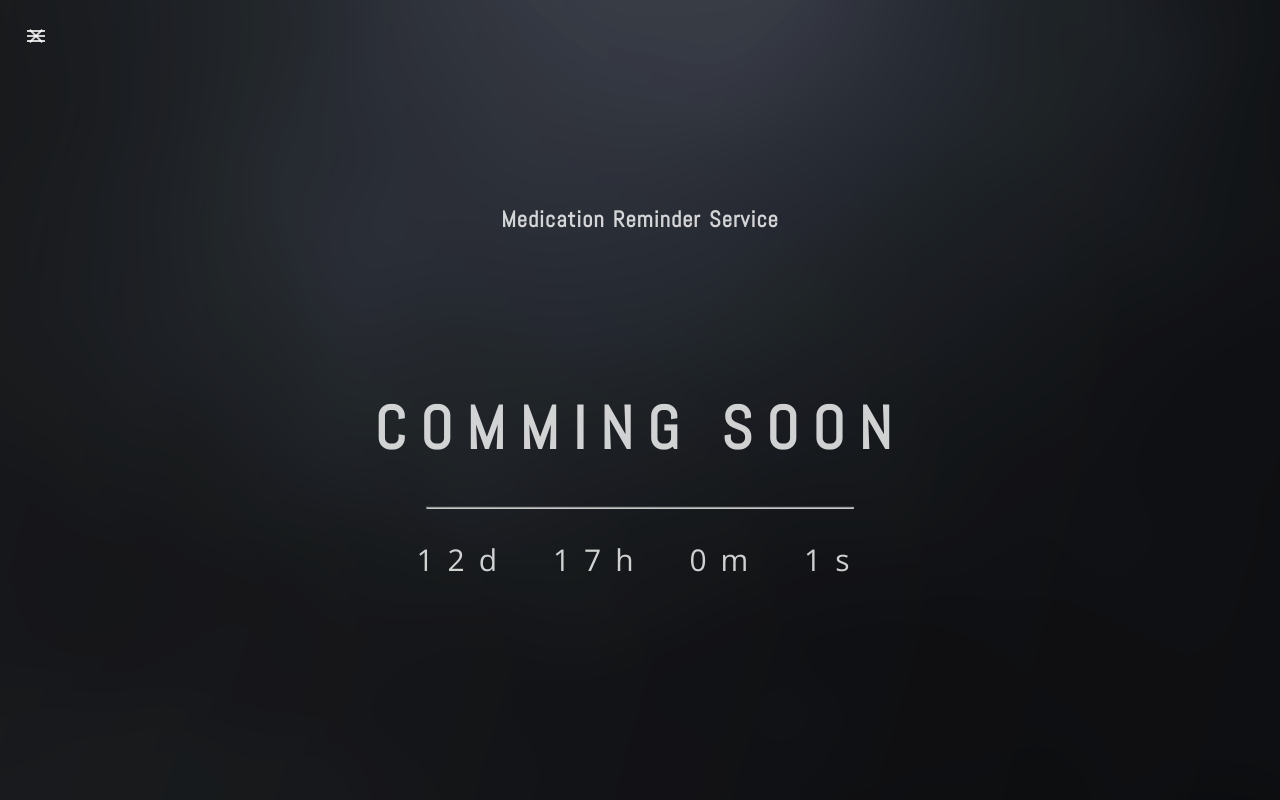
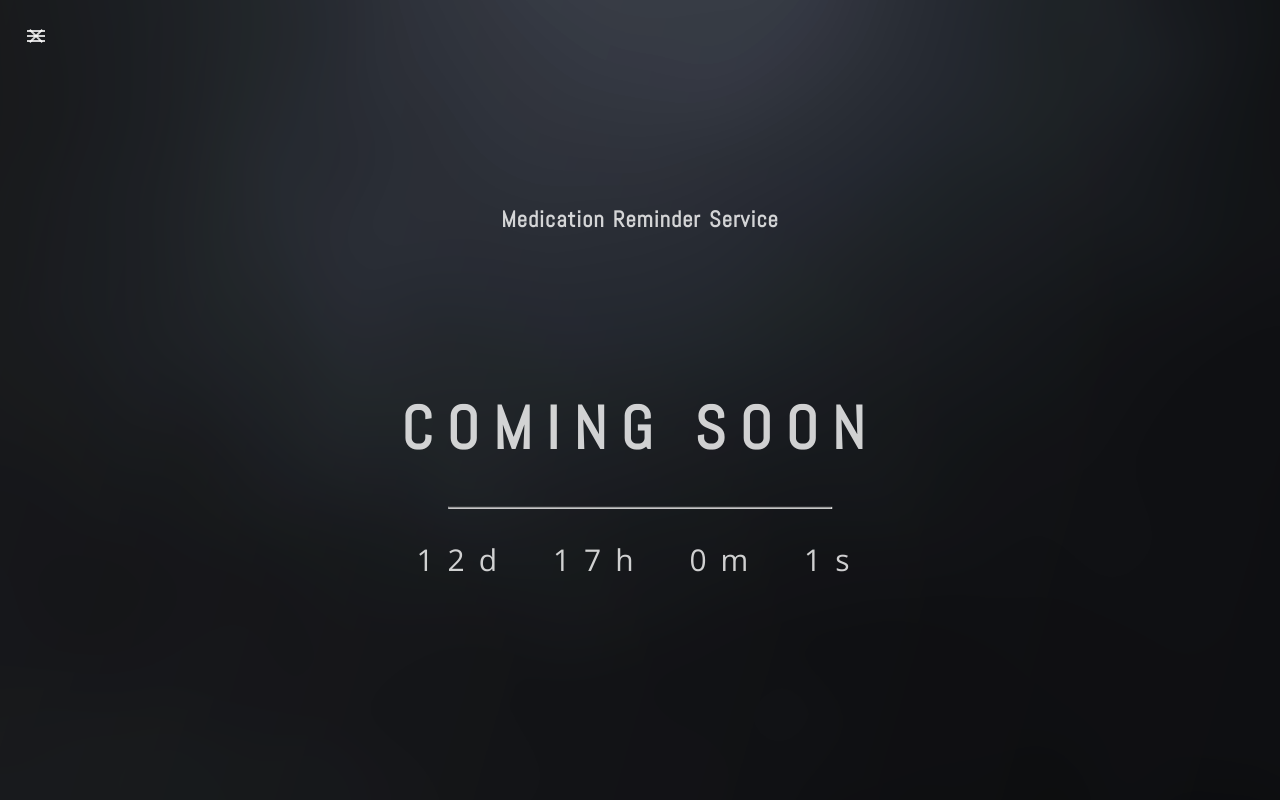
Before and after one commit to KonstantinGal/Project, a plain HTML site: page index.html in a window 1280 px wide. Drawn offline with nearby package versions, Linux system fonts and the light colour scheme.

Commit message:
Fixed a typo

```diff
--- a/index.html
+++ b/index.html
@@ -67,7 +67,7 @@
         <div class="middle">
 
             <!-- Heading -->
-            <h1>COMMING SOON</h1>
+            <h1>COMING SOON</h1>
 
             <hr>
 
```
